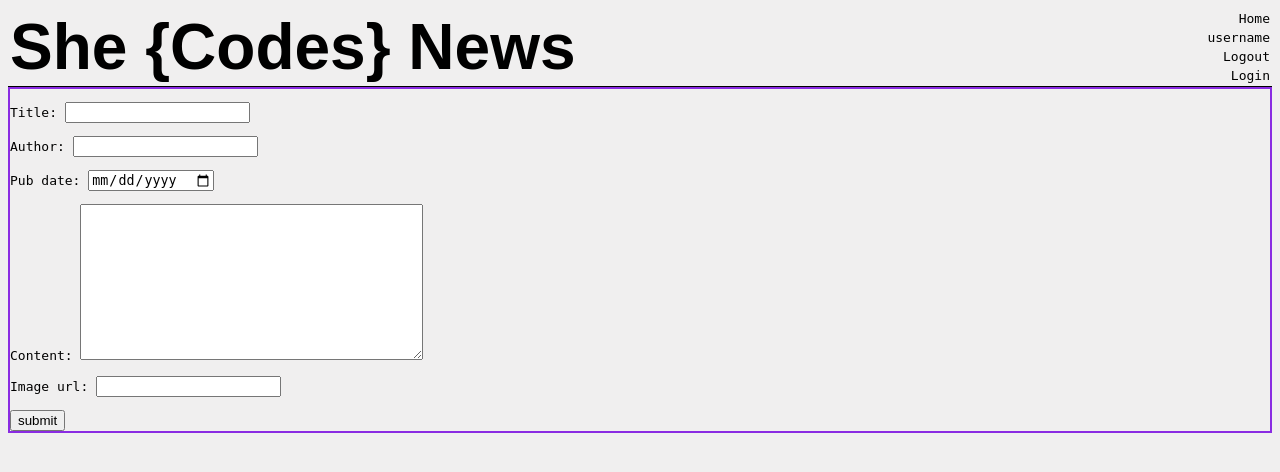
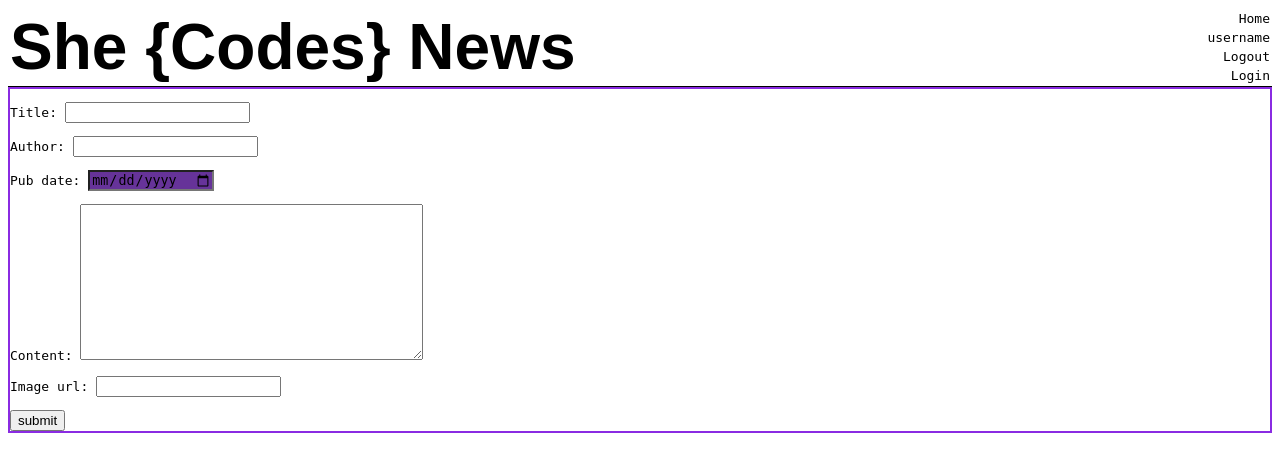
Before and after one commit to Varunpreet-Code/django-project1, a Django app: page /news/add-story/ in a window 1280 px wide. Shown: the top 472 px of the page. Run offline with Django 3.2, Linux system fonts and the light colour scheme; some web fonts are replaced.

Commit message:
Update styles.css

```diff
--- a/she_codes_news/static/styles.css
+++ b/she_codes_news/static/styles.css
@@ -1,7 +1,7 @@
 @import url('https://fonts.googleapis.com/css2?family=Montserrat+Subrayada:wght@700&display=swap');
 
 body {
-    background-color: rgb(240, 239, 239);
+    background-color: white;
 }
 
 header {
@@ -56,3 +56,8 @@ a, p {
 form {
     border: 2px solid blueviolet;
 }
+
+.form-control {
+    background-color: rebeccapurple;
+
+}
```
